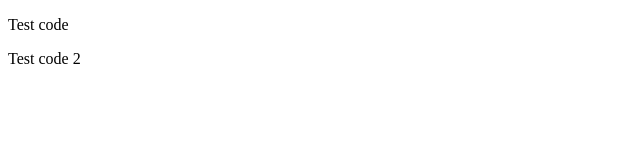
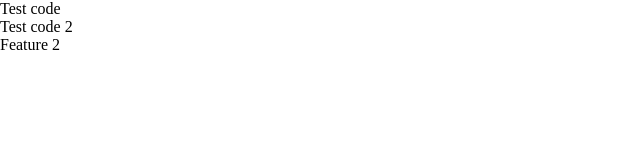
Before and after one commit to omkaruttirnaservice/java-git-lecture, a plain HTML site: page index.html in a window 1280 px wide. Shown: the whole page, without its empty margins (0-640 px from the left). Drawn offline with Linux system fonts and the light colour scheme.

Commit message:
feature 2 and styles added

```diff
--- a/index.html
+++ b/index.html
@@ -3,11 +3,15 @@
 	<head>
 		<meta charset="UTF-8" />
 		<meta name="viewport" content="width=device-width, initial-scale=1.0" />
+		<link rel="stylesheet" href="styles.css" />
 		<title>Document</title>
 	</head>
 	<body>
 		<p>Test code</p>
 
 		<p>Test code 2</p>
+
+
+		<p>Feature 2</p>
 	</body>
 </html>
--- /dev/null
+++ b/styles.css
@@ -0,0 +1,5 @@
+* {
+	padding: 0;
+	margin: 0;
+	box-sizing: border-box;
+}
```
